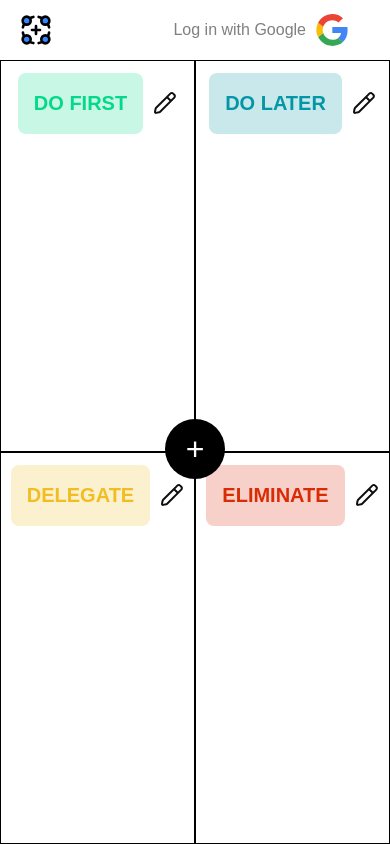
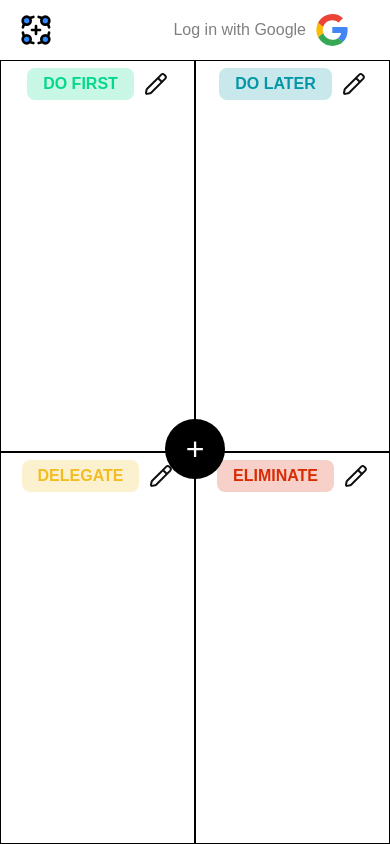
Before and after one commit to anurag-verma-india/supertaskmaster, a React (Vite) app: page / in a window 390 px wide. Built offline with nearby package versions, Linux system fonts and the light colour scheme; no server answers; the database is empty.

Commit message:
Made CSS more responsive

```diff
--- a/src/App.css
+++ b/src/App.css
@@ -279,6 +279,8 @@ body {
 
 	display: flex;
 	flex-direction: row;
+	justify-content: center;
+	align-items: center;
 
 	border-radius: 10px;
 }
@@ -319,3 +321,17 @@ body {
 .edit-icon-img {
 	/* max-height: 10%; */
 }
+
+@media (max-width: 550px) {
+	.taskheading-container {
+		padding: 0;
+		margin: 0;
+		font-size: 1rem;
+		height: 10%
+	}
+
+	.task {
+		font-size: 1rem;
+	}
+
+}
--- a/src/components/Modal.css
+++ b/src/components/Modal.css
@@ -110,3 +110,10 @@
 #cancelBtn {
     background-color: #D92B04;
 }
+
+
+@media (max-width: 520px) {
+    .modalContainer {
+        width: 80%;
+    }
+}
```
